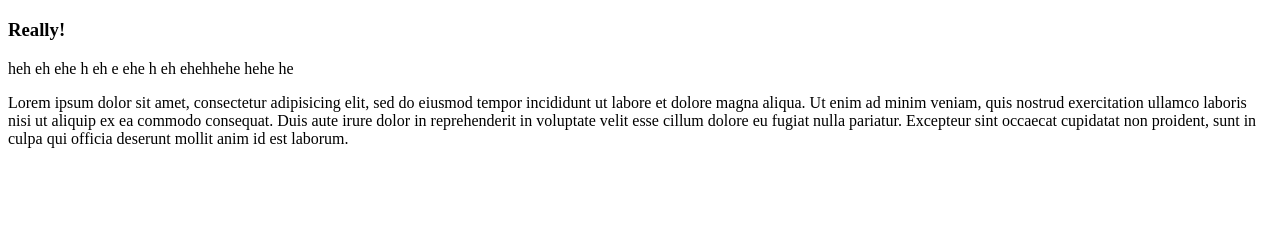
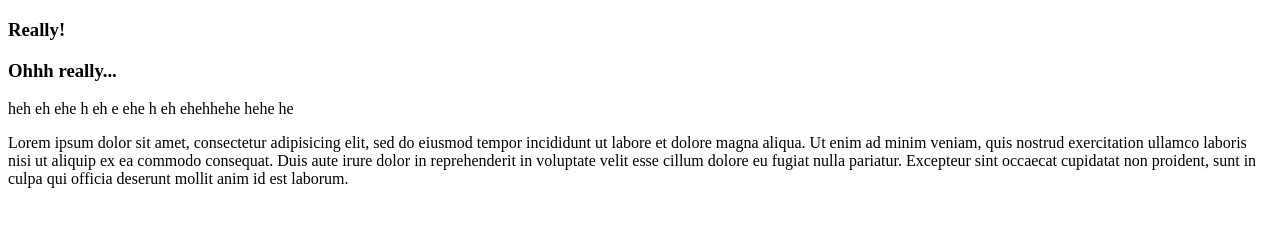
Before and after one commit to adriannan/Git-learning-2, a plain HTML site: page index.html in a window 1280 px wide. Shown: the part 61-288 px from the top of the page. Drawn offline with Linux system fonts and the light colour scheme.

Commit message:
Update index.html

```diff
--- a/index.html
+++ b/index.html
@@ -6,6 +6,7 @@
 	<body>
 		<h1>This is my another tag!</h1>
 		<h3>Really!</h3>
+		<h3>Ohhh really...</h3>
 		<p>heh eh ehe h eh e ehe h eh ehehhehe hehe he</p>
 		<p>Lorem ipsum dolor sit amet, consectetur adipisicing elit, sed do eiusmod
 		tempor incididunt ut labore et dolore magna aliqua. Ut enim ad minim veniam,
```
